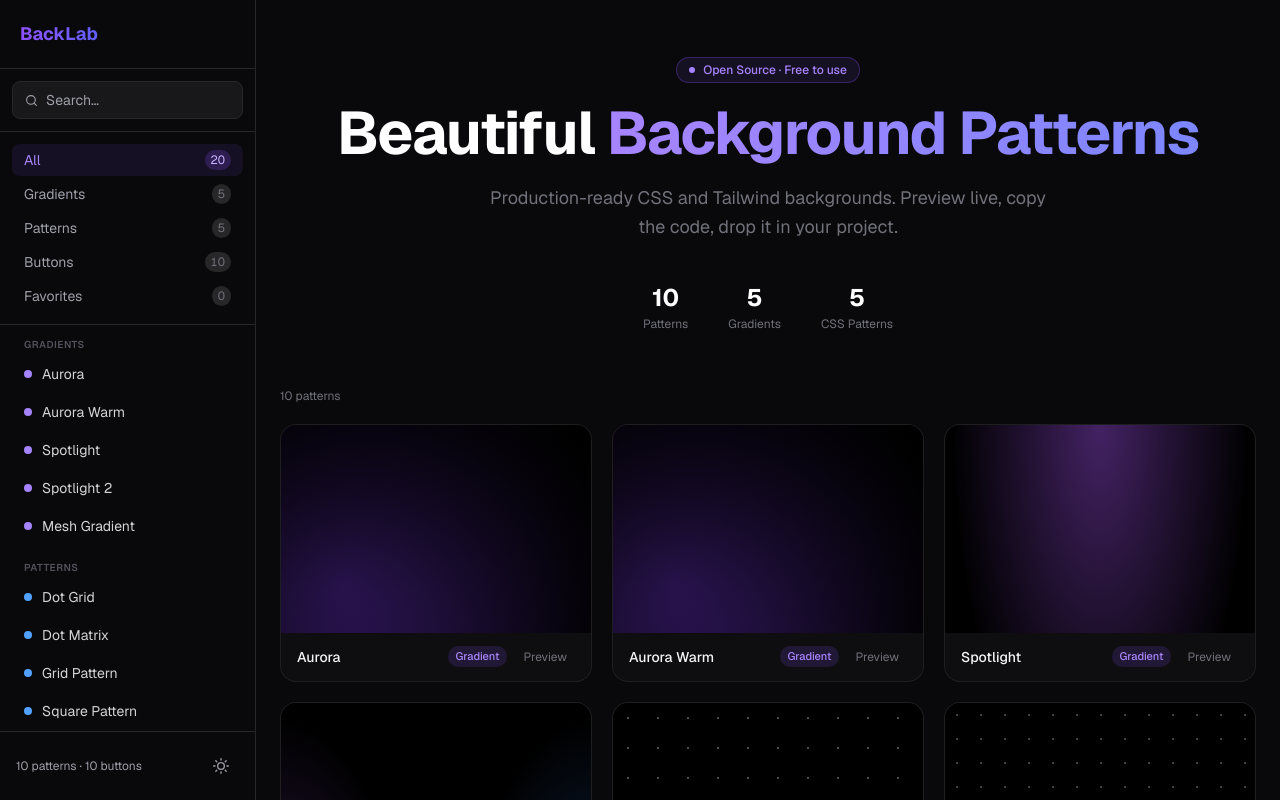
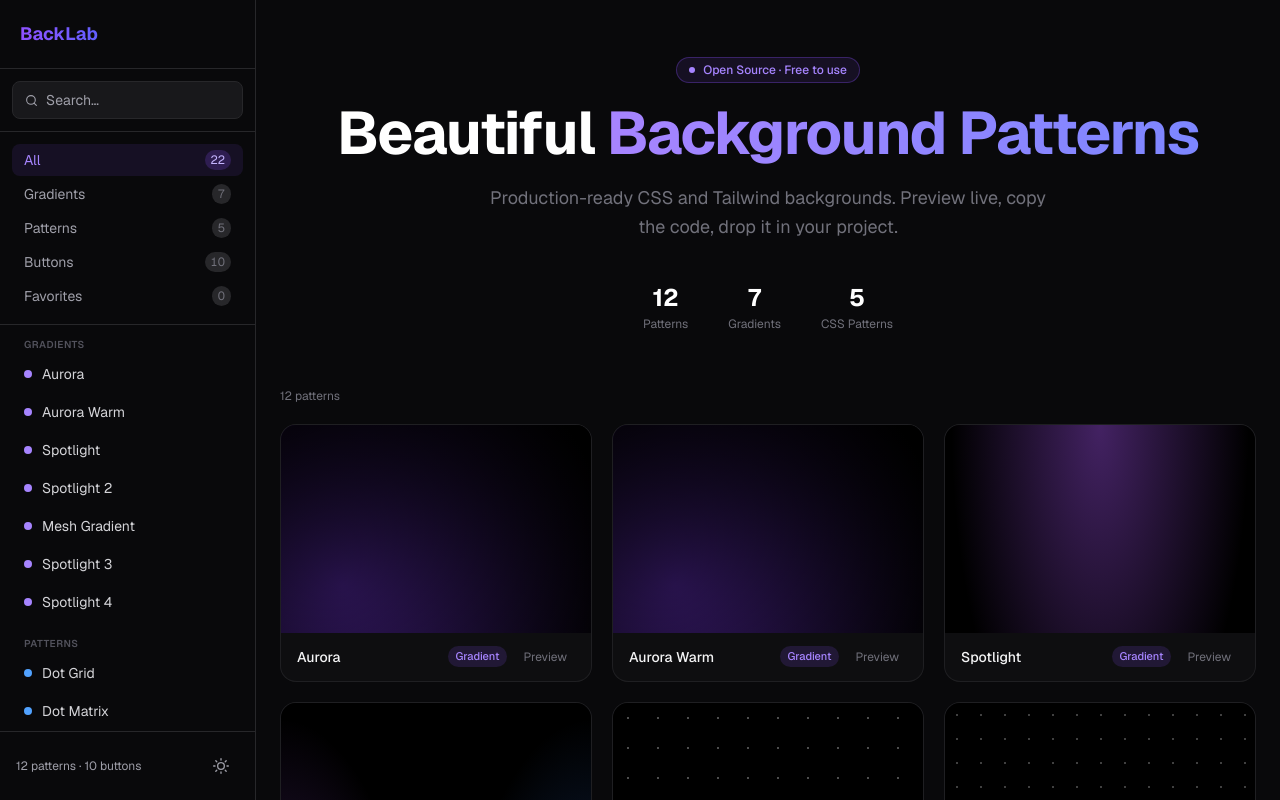
Before and after one commit to WebDevAmey/HoveraUI, a Next.js app: page / in a window 1280 px wide. Built offline with nearby package versions, Linux system fonts and the light colour scheme.

Commit message:
Added some new backgrounds

```diff
--- /dev/null
+++ b/src/components/backgrounds/Spotlight3.tsx
@@ -0,0 +1,19 @@
+export default function Spotlight3() {
+  return (
+    <div className="relative h-screen bg-black overflow-hidden">
+      <div
+        className="absolute inset-0"
+        style={{
+          background: `
+            radial-gradient(
+              80% 80% at 50% 0%,
+              rgba(168,85,247,.4),
+              transparent 60%
+            )
+
+          `,
+        }}
+      />
+    </div>
+  );
+}
--- /dev/null
+++ b/src/components/backgrounds/Spotlight4.tsx
@@ -0,0 +1,19 @@
+export default function Spotlight4() {
+  return (
+    <div className="relative h-screen bg-black overflow-hidden">
+      <div
+        className="absolute inset-0"
+        style={{
+          background: `
+            radial-gradient(
+              80% 80% at 100% 50%,
+              rgba(168,85,247,.4),
+              transparent 60%
+            )
+
+          `,
+        }}
+      />
+    </div>
+  );
+}
--- a/src/data/background.ts
+++ b/src/data/background.ts
@@ -10,6 +10,8 @@
 import SquarePattern from "@/components/backgrounds/SquarePattern";
 import DiagonalLines from "@/components/backgrounds/DiagonalLines";
 import MeshGradient from "@/components/backgrounds/MeshGradient";
+import Spotlight3 from "@/components/backgrounds/Spotlight3";
+import Spotlight4 from "@/components/backgrounds/Spotlight4";
 
 export const backgrounds: BackgroundItem[] = [
   {
@@ -217,4 +219,44 @@
   <div className="absolute right-0 bottom-0 h-[500px] w-[500px] rounded-full bg-cyan-500 blur-[150px] opacity-40" />
 </div>`,
   },
+  {
+    name: "Spotlight 3",
+    slug: "spotlight-3",
+    category: "gradient",
+    component: Spotlight3 as React.ComponentType,
+    code: `<div className="relative h-screen bg-black overflow-hidden">
+  <div
+    className="absolute inset-0"
+    style={{
+      background: \`
+        radial-gradient(
+          80% 80% at 0% 50%,
+          rgba(168,85,247,.4),
+          transparent 60%
+        )
+      \`,
+    }}
+  />
+</div>`,
+  } ,
+  {
+    name: "Spotlight 4",
+    slug: "spotlight-4",
+    category: "gradient",
+    component: Spotlight4 as React.ComponentType,
+    code: `<div className="relative h-screen bg-black overflow-hidden">
+  <div
+    className="absolute inset-0"
+    style={{
+      background: \`
+        radial-gradient(
+          80% 80% at 100% 50%,
+          rgba(168,85,247,.4),
+          transparent 60%
+        )
+      \`,
+    }}
+  />
+</div>`,
+  }
 ];
```
